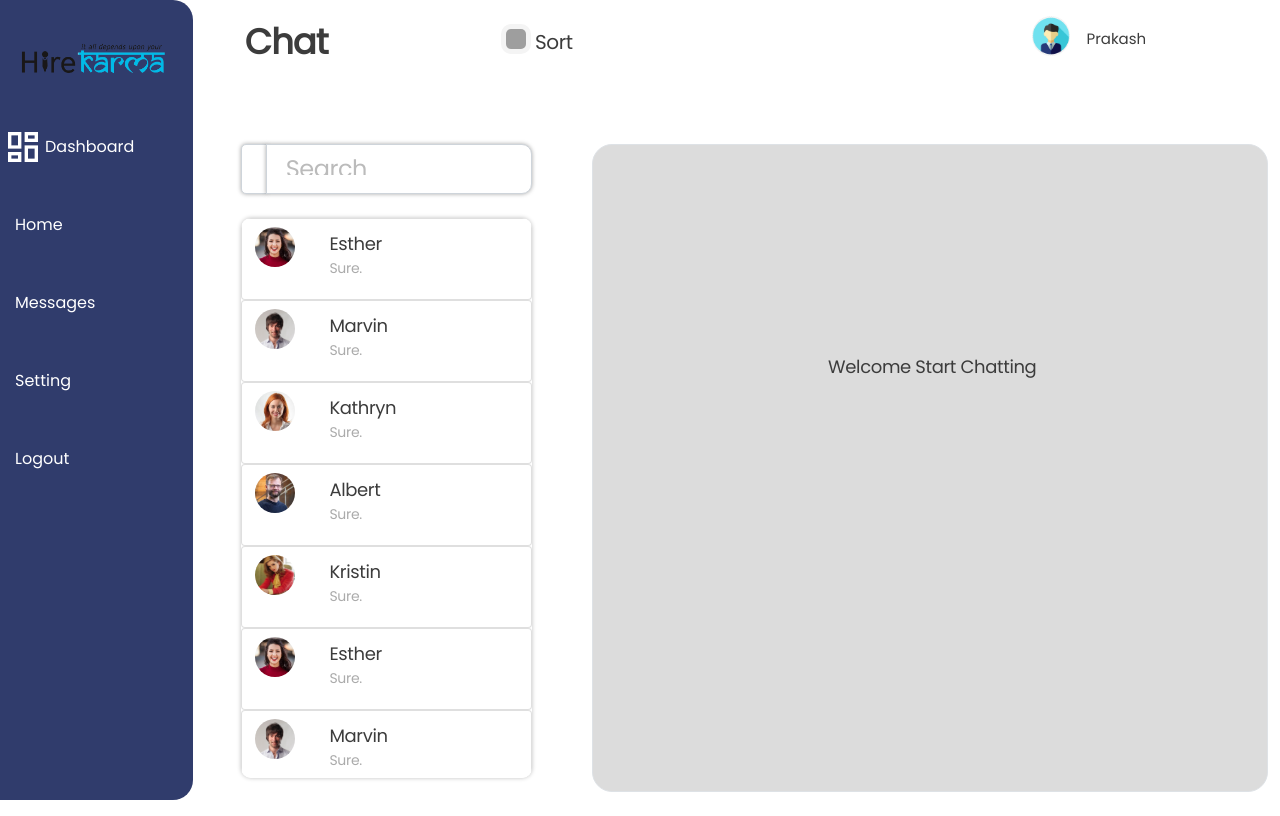
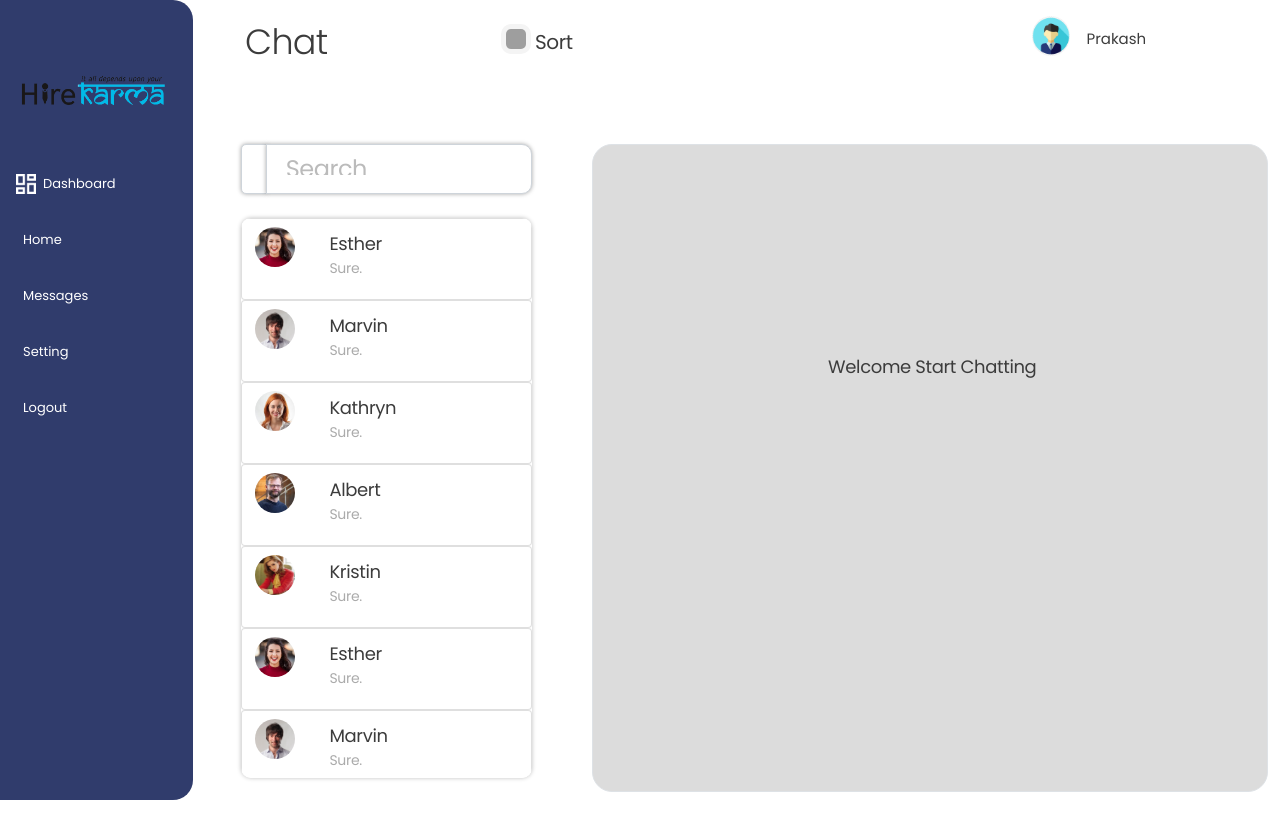
Before and after one commit to Minekar-Rajat/Chat-app, a React (Create React App) app: page / in a window 1280 px wide. Built offline with nearby package versions, Linux system fonts and the light colour scheme; grey boxes are pictures that could not be loaded; the HTML template or start-up script is replaced by a standard one.

Commit message:
Side-Nav Update

```diff
--- a/package.json
+++ b/package.json
@@ -12,6 +12,7 @@
     "react": "^17.0.2",
     "react-dom": "^17.0.2",
     "react-popper": "^2.2.5",
+    "react-reveal": "^1.2.2",
     "react-router-dom": "^5.2.0",
     "react-scripts": "5.0.0",
     "react-test-renderer": "^17.0.2",
--- a/src/App.css
+++ b/src/App.css
@@ -2,12 +2,9 @@
 
 
 body{
-  overflow: hidden;
+  overflow-x: hidden;
 }
 
-body::-webkit-scrollbar{
-  display: none;
-}
 
 
 @media only screen and (min-width: 768px) {
@@ -22,39 +19,55 @@ body::-webkit-scrollbar{
   transition: all 0.25s;
 }
 
+.side-ele{
+  padding: 8px;
+  padding-top: 10px;
+  padding-bottom: 10px;
+}
+
 .side-ele:hover{
-  padding: 10px;
   background-color: rgb(150, 150, 150);
   border-radius: 5px;
-  transition: all 0.25s;
 }
 
 .side-ele-nohover{
+  padding-top: 15px;
+  padding-bottom: 15px;
+}
 
-  padding-left: 5px;
+.side-ele-nohover:hover{
+  background-color: rgb(150, 150, 150);
+  border-radius: 5px;
 }
 
 .sidenavdashboard{
-  height: 30px;
-  width: 30px;
+  height: 20px;
+  width: 20px;
 }
 
 #sidenavicons{
-  font-size: 30px;
+  font-size: 20px;
 }
 
 
+.flip{
+  transform: rotate(180deg);
+  transition: all 1s;
+}
+
+.reverse-flip{
+  transform: rotate(-180deg);
+  transition: all 1s;
+}
+
 
 .sidenav-text{
-  width: 113px;
-height: 30px;
-left: 90px;
-top: 171px;
 
+font-size: 13px;
 font-family: Poppins;
 font-style: normal;
 font-weight: 500;
-line-height: 30px;
+line-height: 20px;
 /* identical to box height */
 
 
@@ -67,7 +80,7 @@ height: 40px;
 
 font-family: "Poppins";
 font-style: normal;
-font-weight: 600;
+font-weight: 200;
 font-size: 35px;
 line-height: 100%;
 /* identical to box height, or 40px */
@@ -152,6 +165,10 @@ color: #3C3C3C;
     padding-left: 15px;
   }
 
+  #sm-nav{
+    display: none;
+  }
+
   .user-name{
     font-family: "Poppins";
   font-style: normal;
@@ -162,6 +179,39 @@ color: #3C3C3C;
   padding-left: 5px;
   color: #3C3C3C;
   }
+}
+
+@media only screen and (max-width: 890px ) and (min-width: 768px) {
+  .sidenavdashboard{
+    height: 15px;
+    width: 15px;
+  }
+
+  #sidenavicons{
+    font-size: 15px;
+  }
+
+  .sidenav-text{
+    font-size: 10px;
+    padding-left: 3px;
+  }
+}
+
+@media only screen and (max-width: 992px ) and (min-width: 890px) {
+  .sidenavdashboard{
+    height: 20px;
+    width: 20px;
+  }
+
+  #sidenavicons{
+    font-size: 20px;
+  }
+
+  .sidenav-text{
+    font-size: 12px;
+    padding-left: 3px;
+  }
+
 }
 
 @media only screen and (max-width: 992px ) and (min-width: 768px) {
@@ -176,17 +226,6 @@ color: #3C3C3C;
     letter-spacing: -0.02em;
     color: #3C3C3C;
   }
-
-  .sidenavdashboard{
-    height: 20px;
-    width: 20px;
-  }
-
-  #sidenavicons{
-    font-size: 20px;
-  }
-
-
 
 
 }
@@ -327,6 +366,15 @@ letter-spacing: -0.02em;
 color: #3C3C3C;
 }
 
+@media only screen and (max-width: 992px) {
+
+  #sm-nav{
+    display: block;
+    background-color: #303C6C;
+    color: white;
+
+  }
+}
 
 @media only screen and (max-width: 768px) {
   #chat-list {
@@ -337,11 +385,6 @@ color: #3C3C3C;
   }
   #chat-modal{
     padding: 0;
-  }
-  #sm-nav{
-    background-color: #303C6C;
-    color: white;
-
   }
   .navicon{
     font-family: "Poppins";
--- a/src/Components/Main.js
+++ b/src/Components/Main.js
@@ -5,7 +5,7 @@ import ChatNav from "./Nav";
 const Main = (props) => {
 
     return (
-        <div className={props.sidenav ? 'col-md-10 col-12' : 'col-md-10 col-12'}>
+        <div className={props.sidenav ? 'col-md-10 col-lg-10 col-12' : 'col-md-10 col-lg-10 col-12'}>
             <ChatNav />
             <Chat />
         </div >
--- a/src/Components/Navsm.js
+++ b/src/Components/Navsm.js
@@ -22,6 +22,9 @@ const Navsm = () => {
                     <Collapse isOpen={!collapsed} navbar>
                         <Nav navbar>
                             <NavItem className="mt-3 mb-2 mx-3">
+                                <NavLink href="#" active><img src='/images/dashboard.png' alt="dashboard.png" className='sidenavdashboard' /><i className="px-3 msg"> Dashboard</i></NavLink>
+                            </NavItem>
+                            <NavItem className="mt-3 mb-2 mx-3">
                                 <NavLink href="#" active><i className="fa fa-lg fa-home msg "><i className="px-3 msg"> Home </i></i></NavLink>
                             </NavItem>
                             <NavItem className="my-2 mx-3">
@@ -29,6 +32,9 @@ const Navsm = () => {
                             </NavItem>
                             <NavItem className="my-2 mx-3">
                                 <NavLink href="#" active><i className='fa fa-lg fa-gears msg'><i className="px-3 msg"> Settings </i></i></NavLink>
+                            </NavItem>
+                            <NavItem className="mt-3 mb-2 mx-3">
+                                <NavLink href="#" active><i className="fa fa-lg fa-sign-out msg "><i className="px-3 msg"> Logout </i></i></NavLink>
                             </NavItem>
                         </Nav>
                     </Collapse>
--- a/src/Components/SideNav.js
+++ b/src/Components/SideNav.js
@@ -1,49 +1,57 @@
-import React from "react";
+import React, { useEffect, useState } from "react";
 import { InputGroup } from "reactstrap";
 
 
 const SideNav = (props) => {
 
-    const toggleSideNav = () => {
+    const [flip, setFlip] = useState(false);
 
+    const toggleSideNav = (e) => {
+
+        setFlip(!flip);
         props.setSideNav(!props.sidenav);
 
     }
+
+    useEffect(() => { }, [flip]);
 
     return (
         <div className={props.sidenav ? 'col-md-2 d-none d-md-block' : 'col-md-1 d-none d-md-block'} id='side-nav' style={{}}>
             <div className='py-4 px-1' style={{ height: '100%', backgroundColor: '#303C6C', borderRadius: '0px 20px 20px 0px' }}>
 
                 <ul className='m-0 p-1' style={{ color: 'white', listStyle: 'none' }}>
-                    <li className=''><img src='/images/logo.png' style={props.sidenav ? {} : { display: 'none' }} alt="logo.png" className='img-fluid' onClick={toggleSideNav} /></li>
-                    <li className=' pt-5 pb-3'>
-                        <InputGroup className={props.sidenav ? "side-ele" : "side-ele-nohover"} onClick={toggleSideNav}>
+                    <li className={"py-3"} style={{ padding: '5px 10px 0px 10px' }} onClick={(e) => toggleSideNav(e)}>
+                        <i className={flip ? "fa fa-bars flip" : "fa fa-bars reverse-flip"} id="sidenavicons"></i>
+                    </li>
+                    <li className=''><img src='/images/logo.png' alt="logo.png" className='img-fluid' onClick={toggleSideNav} /></li>
+                    <li className=' pt-5'>
+                        <InputGroup className={props.sidenav ? "side-ele" : "side-ele-nohover"} title="Dashboard">
                             <img src='/images/dashboard.png' alt="dashboard.png" className='sidenavdashboard' />
-                            <p className="sidenav-text px-lg-2" style={props.sidenav ? {} : { display: 'none' }}>Dashboard </p>
+                            <p className="sidenav-text px-lg-2 " style={props.sidenav ? {} : { display: 'none' }}>Dashboard </p>
                         </InputGroup>
                     </li>
 
-                    <li className=' py-3'>
-                        <InputGroup className={props.sidenav ? "side-ele" : "side-ele-nohover"}>
+                    <li className=''>
+                        <InputGroup className={props.sidenav ? "side-ele" : "side-ele-nohover"} title="Home">
                             <i className="fa fa-home " id="sidenavicons"></i>
                             <p className="sidenav-text px-lg-2" style={props.sidenav ? {} : { display: 'none' }}>Home</p>
                         </InputGroup>
                     </li>
 
-                    <li className=' py-3'>
-                        <InputGroup className={props.sidenav ? "side-ele" : "side-ele-nohover"}>
+                    <li className=''>
+                        <InputGroup className={props.sidenav ? "side-ele" : "side-ele-nohover"} title="Messages">
                             <i className="fa fa-commenting-o " id="sidenavicons"></i>
                             <p className="sidenav-text px-lg-2" style={props.sidenav ? {} : { display: 'none' }}>Messages</p>
                         </InputGroup>
                     </li>
-                    <li className=' py-3'>
-                        <InputGroup className={props.sidenav ? "side-ele" : "side-ele-nohover"}>
+                    <li className=' '>
+                        <InputGroup className={props.sidenav ? "side-ele" : "side-ele-nohover"} title="Setting">
                             <i className="fa fa-cog " id="sidenavicons"></i>
                             <p className="sidenav-text px-lg-2" style={props.sidenav ? {} : { display: 'none' }}>Setting</p>
                         </InputGroup>
                     </li>
-                    <li className=' py-3'>
-                        <InputGroup className={props.sidenav ? "side-ele" : "side-ele-nohover"}>
+                    <li className=' '>
+                        <InputGroup className={props.sidenav ? "side-ele" : "side-ele-nohover"} title="Logout">
                             <i className='fa  fa-sign-out' id="sidenavicons"></i>
                             <p className="sidenav-text px-lg-2" style={props.sidenav ? {} : { display: 'none' }}> Logout</p>
                         </InputGroup>
```
Also changed, not shown: 1 other file (tests, documents, lock files or other folders).
